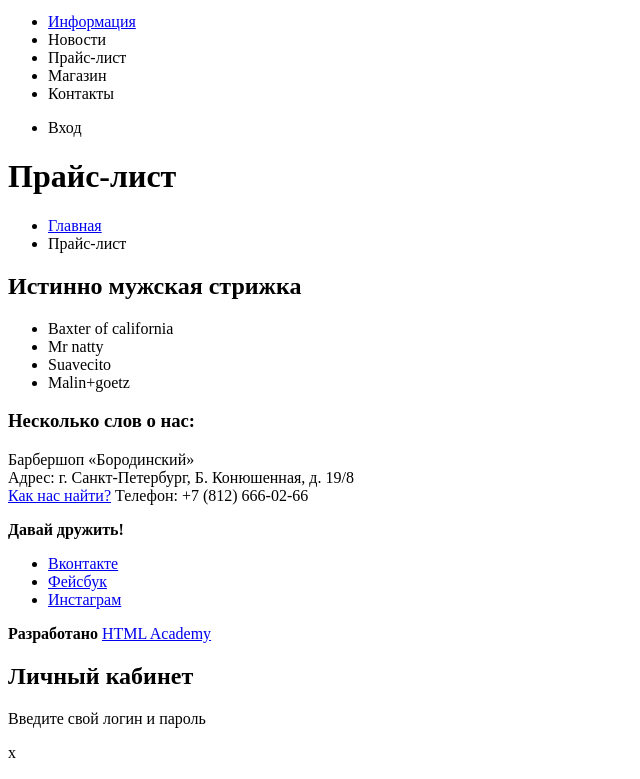
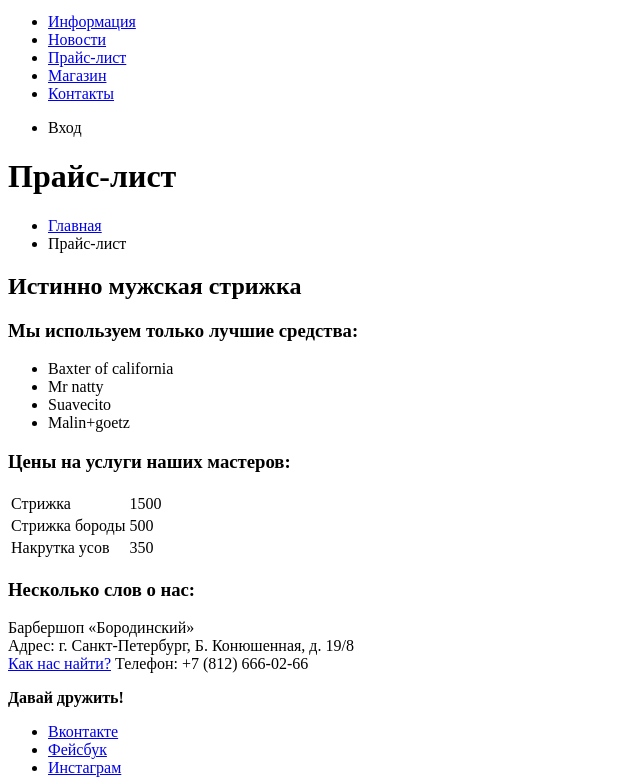
Before and after one commit to Tabota97/682863-barbershop-25, a plain HTML site: page price.html in a window 1280 px wide. Shown: the part 29-808 px from the top of the page, without its empty margins (0-640 px from the left). Drawn offline with Linux system fonts and the light colour scheme.

Commit message:
Исправила ошибки, сделала Прайс

```diff
--- a/price.html
+++ b/price.html
@@ -12,10 +12,10 @@
               </a>
             <ul class="site=navigation">
               <li><a href="info.html">Информация</a></li>
-              <li><a href="news.html"></a>Новости</li>
-              <li class="site-navigation-current"><a href="price.html"></a>Прайс-лист</li>
-              <li><a href="catalog.html"></a>Магазин</li>
-              <li><a href="contacts.html"></a>Контакты</li>
+              <li><a href="news.html">Новости</a></li>
+              <li class="site-navigation-current"><a href="price.html">Прайс-лист</a></li>
+              <li><a href="catalog.html">Магазин</a></li>
+              <li><a href="contacts.html">Контакты</a></li>
             </ul>
             <ul class="user-navigation">
               <li class="login-link">Вход</li>
@@ -28,18 +28,37 @@
           <li><a href="index.html">Главная</a></li>
           <li class="breadcrumbs-current">Прайс-лист</li>
         </ul>
-        <section>
           <h2>Истинно мужская стрижка</h2>
-          <ul class="product">
+        <section class="product">
+          <h3>Мы используем только лучшие средства:</h3>
+          <ul class="product-list">
             <li>Baxter of california</li>
             <li>Mr natty</li>
             <li>Suavecito</li>
             <li>Malin+goetz</li>
           </ul>
+        </section>
+        <section class="price">
+          <h3>Цены на услуги наших мастеров:</h3>
+          <table>
+            <tr>
+              <td>Стрижка</td>
+              <td>1500</td>
+            </tr>
+            <tr>
+              <td>Стрижка бороды</td>
+              <td>500</td>
+            </tr>
+            <tr>
+              <td>Накрутка усов</td>
+              <td>350</td>
+            </tr>
+          </table>
+        </section>
+        <section>
           <h3>Несколько слов о нас:</h3>
           <p></p>
           <p></p>
-
         </section>
         <footer class="main-footer">
             <p class="footer-contacts">
```
Also changed, not shown: catalog.html (+4 -4 lines), index.html (+6 -5 lines), item.html (+4 -4 lines).
